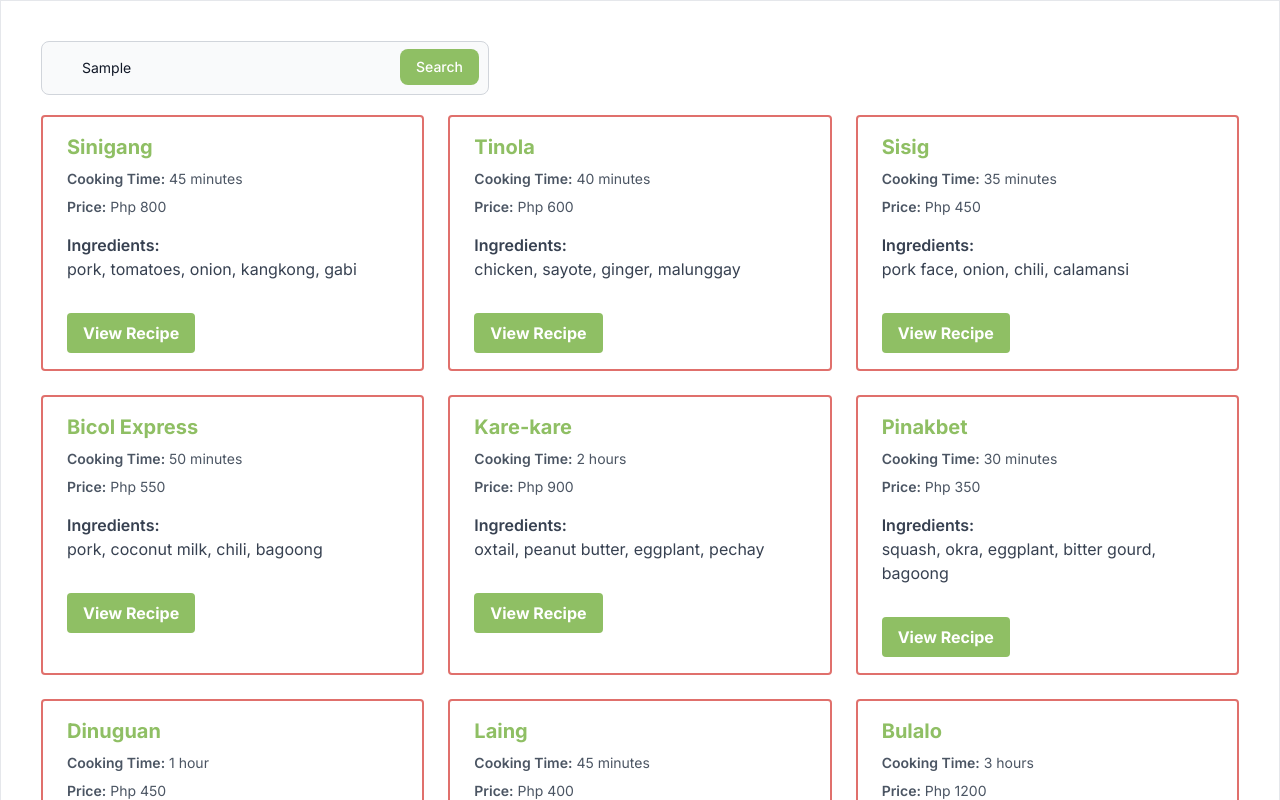
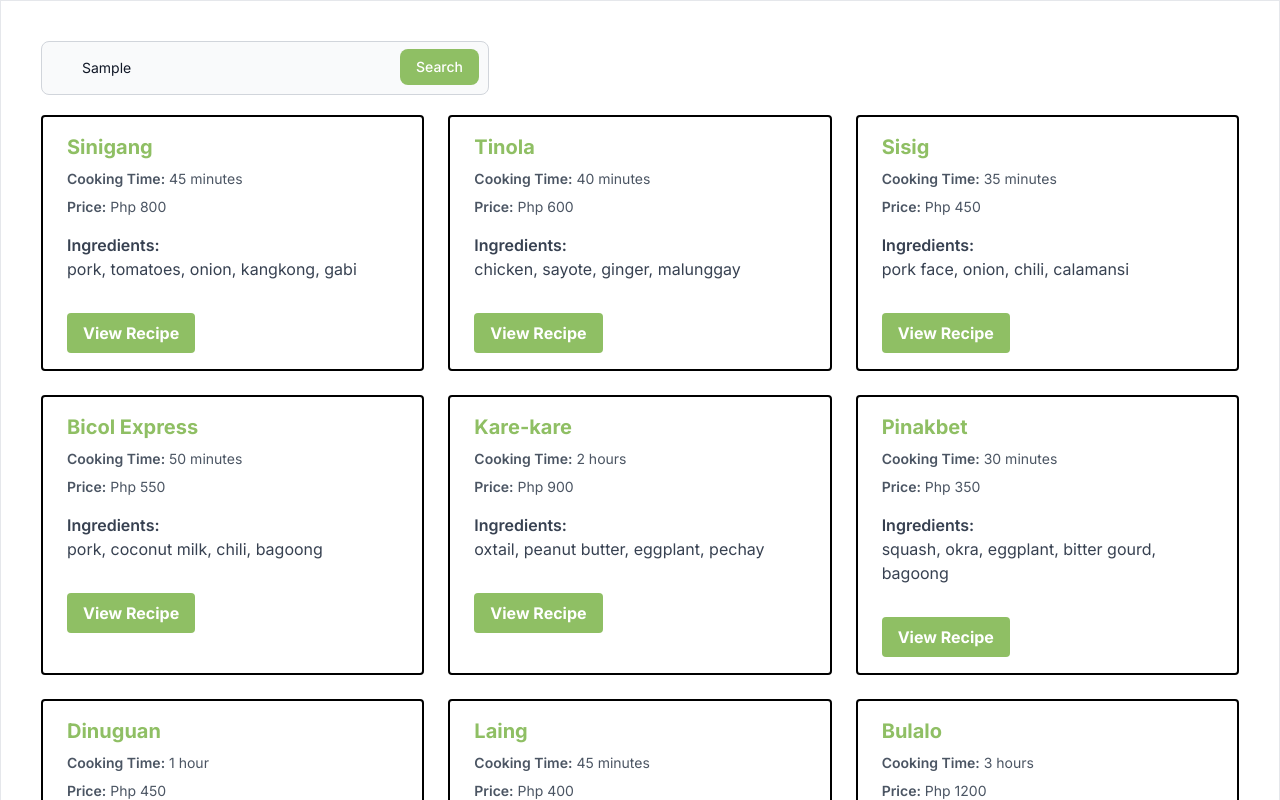
Before and after one commit to JoseTomanan/cs192-lutong-bahay, a SvelteKit app in the folder frontend/: page /recipes in a window 1280 px wide. Both pictures are taken after typing "Sample" into the empty fields and a click on the button "Search". Shown: the top 800 px of the page. Built offline with nearby package versions, Linux system fonts and the light colour scheme.

Commit message:
feat(Search): Change focus outline to secondary

```diff
--- a/frontend/src/lib/components/RecipeCard.svelte
+++ b/frontend/src/lib/components/RecipeCard.svelte
@@ -5,7 +5,7 @@
     export let price: string;
 </script>
 
-<div class="max-w-sm rounded overflow-hidden border-2 border-solid border-secondary border-opacity-80">
+<div class="max-w-sm rounded overflow-hidden border-2 border-solid border-black">
     <div class="px-6 py-4">
         <div class="font-bold text-xl mb-2 text-main">{name}</div>
         <p class="text-gray-600 text-sm mb-2">
--- a/frontend/src/routes/recipes/+page.svelte
+++ b/frontend/src/routes/recipes/+page.svelte
@@ -48,8 +48,11 @@
             </svg>
             <path stroke="currentColor" stroke-linecap="round" stroke-linejoin="round" stroke-width="2" d="m19 19-4-4m0-7A7 7 0 1 1 1 8a7 7 0 0 1 14 0Z"/>
         </div>
-        <input type="search" id="default-search" class="block w-full p-4 ps-10 text-sm text-gray-900 border border-gray-300 rounded-lg bg-gray-50"
-        placeholder="Search Recipes..." required />
+        <input
+          type="search"
+          id="default-search"
+          class="block w-full p-4 ps-10 text-sm text-gray-900 border border-gray-300 rounded-lg bg-gray-50 focus:outline-secondary focus:ring-0"
+          placeholder="Search Recipes..." required />
         <button type="submit" class="text-white absolute end-2.5 bottom-2.5 bg-main hover:bg-main_dark font-medium rounded-lg text-sm px-4 py-2">Search</button>
     </div>
   </form>
```
